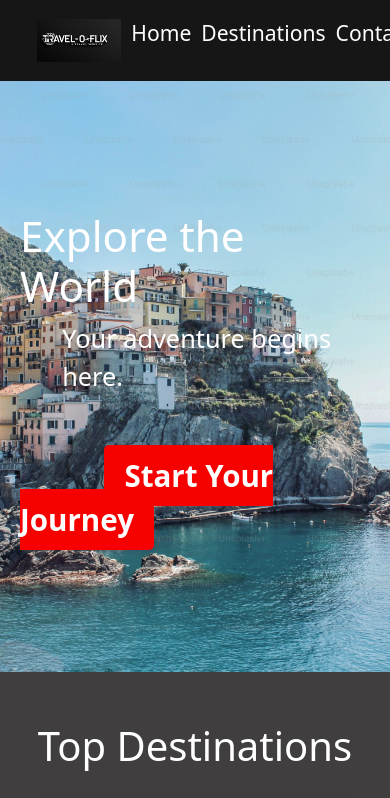
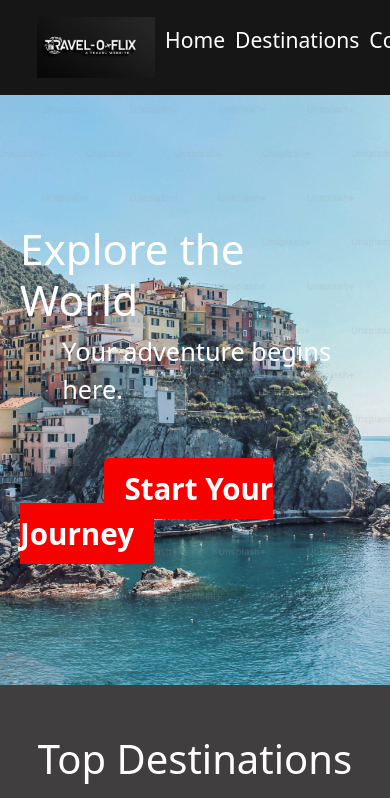
Before and after one commit to Riddhita-Chakraborty/travel-website, a plain HTML site: page index.html in a window 390 px wide. Shown: the top 798 px of the page. Drawn offline with nearby package versions, Linux system fonts and the light colour scheme.

Commit message:
styles.css

```diff
--- a/styles.css
+++ b/styles.css
@@ -507,7 +507,7 @@ header nav ul li:hover {
         overflow-x: auto; /* Enable horizontal scrolling if needed */
     }
     header .logo img {
-        width: 10vh; /* Adjust logo size for mobile */
+        width: 14vh; /* Adjust logo size for mobile */
     }
 
     header nav ul li a {
```
